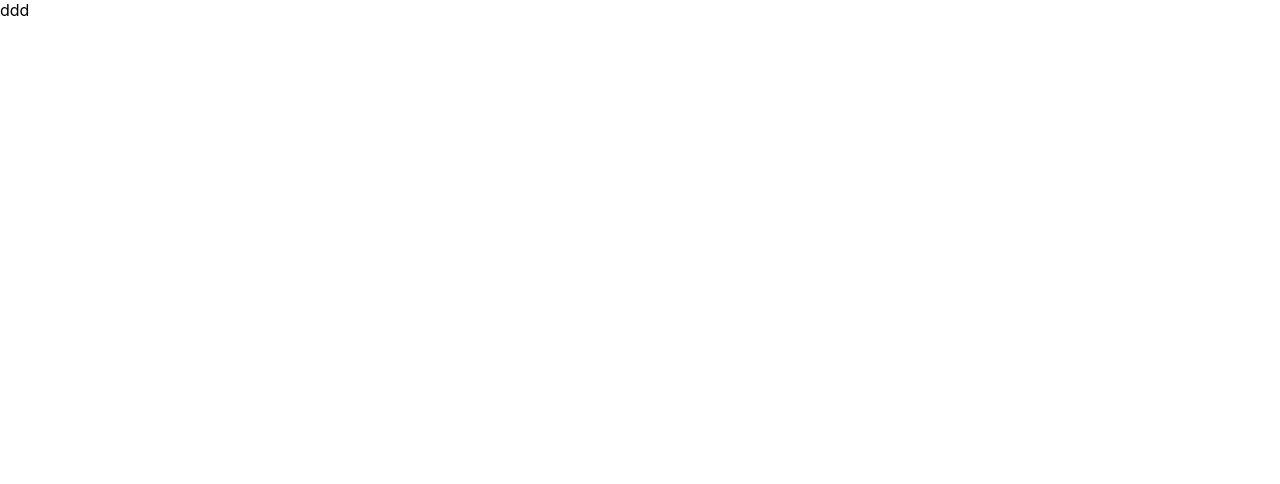
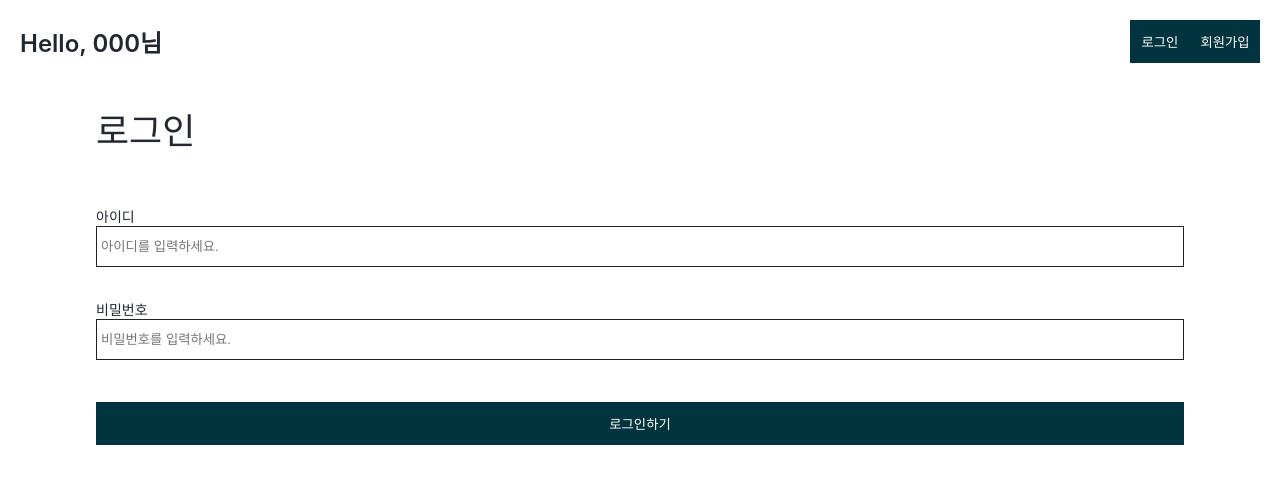
Before and after one commit to hanghaeMini2-FrontEnd/TodoList, a React (Create React App) app: page /login in a window 1280 px wide. Shown: the top 484 px of the page. Built offline with nearby package versions, Linux system fonts and the light colour scheme.

Commit message:
Todo and modal UI

```diff
--- a/src/App.js
+++ b/src/App.js
@@ -1,17 +1,12 @@
 import './App.css';
 import React from 'react';
-
 import {BrowserRouter, Route} from "react-router-dom";
 
-import Card from './components/Card';
 import Header from './components/Header';
 import Modal from './components/Modal';
 import Login from './pages/Login';
 import Singup from './pages/Signup';
 import TodoList from './pages/TodoList';
-import Button from './elements/Button';
-import Grid from './elements/Grid';
-import Input from './elements/Input';
 import star from './elements/star';
 
 
@@ -19,15 +14,11 @@ function App() {
   return (
     <React.Fragment>
       <BrowserRouter>
-        <Route path="/Card" exact component={Card} />
-        <Route path="/Header" exact component={Header} />
-        <Route path="/Modal" exact component={Modal} />
-        <Route path="/Login" exact component={Login} />
-        <Route path="/Singup" exact component={Singup} />
-        <Route path="/TodoList" exact component={TodoList} />
-        <Route path="/Button" exact component={Button} />
-        <Route path="/Grid" exact component={Grid} />
-        <Route path="/Input" exact component={Input} />
+        <Route path="/header" exact component={Header} />
+        <Route path="/modal" exact component={Modal} />
+        <Route path="/login" exact component={Login} />
+        <Route path="/signup" exact component={Singup} />
+        <Route path="/todoList" exact component={TodoList} />
         <Route path="/star" exact component={star} />
       </BrowserRouter>
     </React.Fragment>
--- a/src/components/Header.js
+++ b/src/components/Header.js
@@ -1,13 +1,53 @@
 import React from "react";
+import styled from "styled-components";
+import { Grid, Text, Button } from "../elements/Index";
 
-const Header = () => {
+const Header = (props) => {
 
   return (
-    <div>
-      ddd
-    </div>
-
+    <React.Fragment>
+      <HeaderSt>
+        <div>
+          <Text
+            bold size="24px"
+            >Hello, 000님</Text>
+        </div>
+        <div>
+          <Button
+            bg="#02343F"
+            width="60px"
+            text="로그인"
+            // margin넣기
+          />
+          <Button
+            bg="#02343F"
+            width="70px"
+            text="회원가입"
+          />
+        </div>
+      </HeaderSt>
+    </React.Fragment>
   );
 };
 
+const HeaderSt = styled.div`
+  width: 100%;
+  display: flex;
+  flex-direction: row;
+  justify-content: space-between;
+  align-items: center;
+  background-color: white;
+  position: fixed;
+  top: 0;
+  left: 0;
+  right: 0;
+  z-index: 1;
+
+  div {
+    padding-right: 20px;
+    padding-left: 20px;
+  }
+
+`
+
 export default Header;
--- a/src/pages/Login.js
+++ b/src/pages/Login.js
@@ -1,13 +1,49 @@
 import React from "react";
+import styled from "styled-components";
+import Header from "../components/Header";
+import { Grid, Text, Input, Button } from "../elements/Index"
 
-const Login = () => {
+const Login = (props) => {
 
   return (
-    <div>
-      ddd
-    </div>
+    <React.Fragment>
+      <Header/>
+      <DivSt>
+      <Grid width="auto" margin="16px">
+        <Grid padding="0px 16px">
+          <Text blod size="36px">로그인</Text>
+        </Grid>
+        <Grid margin="20px 0px 0px 0px" padding="16px">
+          <Input
+            type="text"
+            label="아이디"
+            placeholder="아이디를 입력하세요."
+          ></Input>
+        </Grid>
+        <Grid padding="16px">
+          <Input
+            type="password"
+            label="비밀번호"
+            placeholder="비밀번호를 입력하세요."
+          ></Input>
+        </Grid>
+        <Grid margin="10px 0px 20px 0px" padding="16px">
+          <Button bg="#02343F" text="로그인하기"/>
+        </Grid>
+      </Grid>
+      </DivSt>
+    </React.Fragment>
 
   );
 };
 
+const DivSt = styled.div`
+  display: flex;
+  flex-direction: column;
+  width: 90%;
+  margin: auto;
+  margin-top: 50px;
+  margin-bottom: 50px;
+`
+
 export default Login;
--- a/src/pages/Signup.js
+++ b/src/pages/Signup.js
@@ -1,13 +1,53 @@
 import React from "react";
+import styled from "styled-components";
+import {Grid, Text, Input, Button} from "../elements/Index"
 
-const Singup = () => {
+const Singup = (props) => {
 
   return (
-    <div>
-      ddd
-    </div>
+    <React.Fragment>
+      <DivSt>
+      <Grid margin="16px"/>
+      <Grid padding="0px 16px">
+          <Text blod size="36px">회원가입</Text>
+        </Grid>
+        <Grid margin="20px 0px 0px 0px" padding="16px">
+          <Input
+            type="text"
+            label="아이디"
+            placeholder="아이디를 입력하세요."
+          ></Input>
+        </Grid>
+        <Grid padding="16px">
+          <Input
+            type="password"
+            label="비밀번호"
+            placeholder="비밀번호를 입력하세요."
+          ></Input>
+        </Grid>
+        <Grid padding="16px">
+          <Input
+            type="password"
+            label="비밀번호확인"
+            placeholder="비밀번호를 다시 입력하세요."
+          ></Input>
+        </Grid>
+        <Grid margin="10px 0px 20px 0px" padding="16px">
+          <Button bg="#02343F" text="회원가입하기"/>
+        </Grid>
+      </DivSt>
+    </React.Fragment>
 
   );
 };
 
+const DivSt = styled.div`
+  display: flex;
+  flex-direction: column;
+  width: 90%;
+  margin: auto;
+  margin-top: 50px;
+  margin-bottom: 50px;
+`
+
 export default Singup;
```
